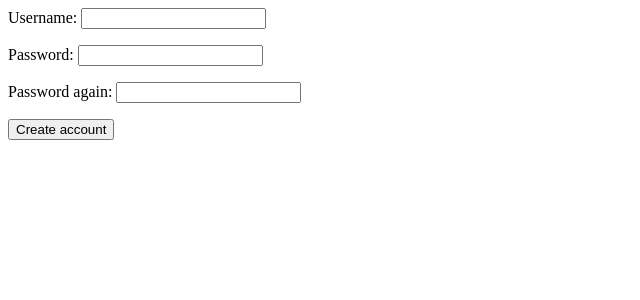
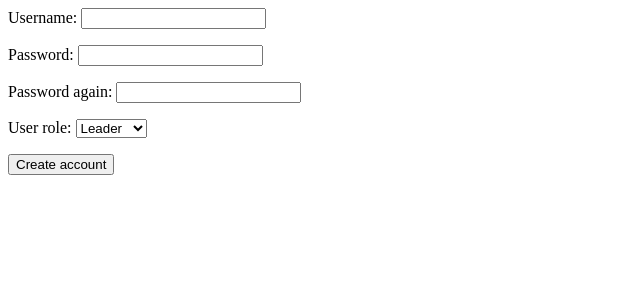
Before and after one commit to heksaani/database-application, a Flask app: page /register in a window 1280 px wide. Shown: the top 300 px of the page, without its empty margins (0-640 px from the left). Run offline with Flask 3, Linux system fonts and the light colour scheme.

Commit message:
Add role to registration page

```diff
--- a/templates/register.html
+++ b/templates/register.html
@@ -5,5 +5,11 @@
     <p>
     Password again: <input type="password" name="password2">
     <p>
+    User role:
+    <select name="role">
+    <option value=1> Leader
+    <option value=2> Member
+    </select>
+    <p>
     <input type="submit" value="Create account">
     </form>
```
